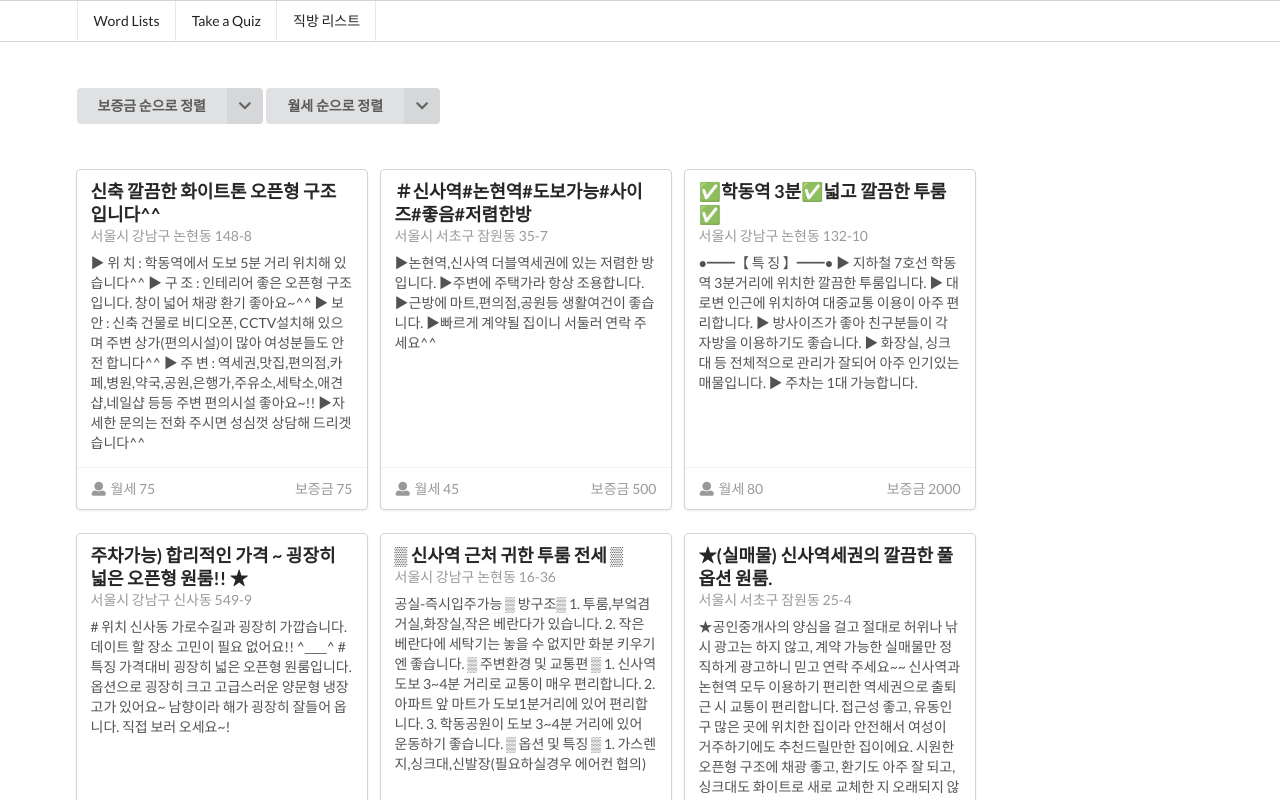
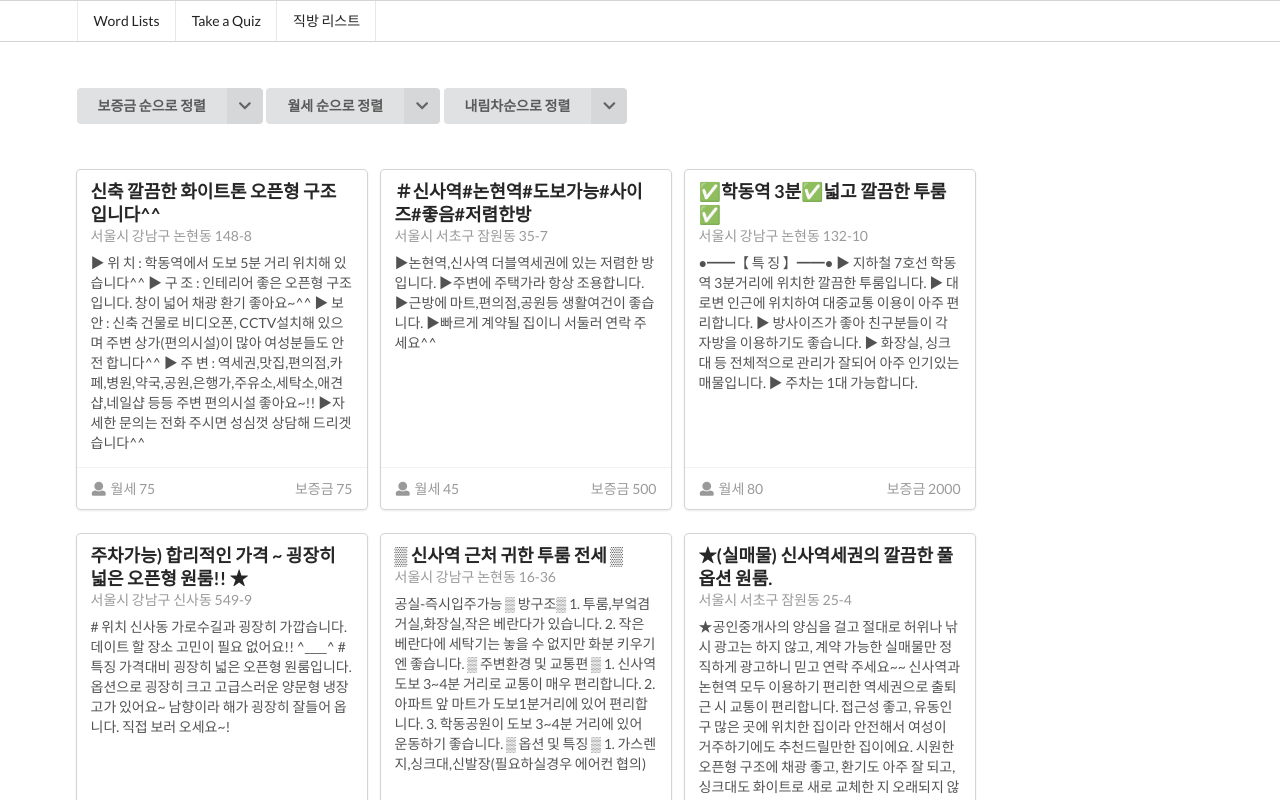
Before and after one commit to paulsoh/VocabBuilder, a React (Create React App) app: page /zigbangroomlist in a window 1280 px wide. Shown: the top 800 px of the page. Built offline with nearby package versions, Linux system fonts and the light colour scheme.

Commit message:
Add sortOrder state for extra points

```diff
--- a/src/Practices/ZigbangRoomList.js
+++ b/src/Practices/ZigbangRoomList.js
@@ -21,12 +21,19 @@ export default class ZigbangRoomList extends React.Component {
       isLoading: true,
       roomList: [],
       appliedFilter: 'rent', // 'deposit'
+      sortOrder: 'asc', // 'desc'
     }
   }
 
   changeAppliedFilter = (filterType) => {
     this.setState({
       appliedFilter: filterType,
+    })
+  }
+
+  toggleSortOrder = () => {
+    this.setState({
+      sortOrder: this.state.sortOrder === 'asc' ? 'desc' : 'asc',
     })
   }
 
@@ -41,6 +48,11 @@ export default class ZigbangRoomList extends React.Component {
           roomList: sortBy(this.state.roomList, (room) => room.item.deposit).reverse(),
         })
       }
+    }
+    if (prevState.sortOrder !== this.state.sortOrder) {
+      this.setState({
+        roomList: this.state.roomList.reverse(),
+      })
     }
   }
 
@@ -89,6 +101,13 @@ export default class ZigbangRoomList extends React.Component {
           <i className="chevron down icon"></i>
           월세 순으로 정렬
         </button>
+        <button
+          className="ui right labeled icon button"
+          onClick={() => this.toggleSortOrder()}
+        >
+          <i className="chevron down icon"></i>
+          {this.state.sortOrder === 'asc' ? '내림차순으로 정렬' : '오름차순으로 정렬'}
+        </button>
 
         <div className="ui hidden divider" />
         <div className="ui hidden divider" />
```
